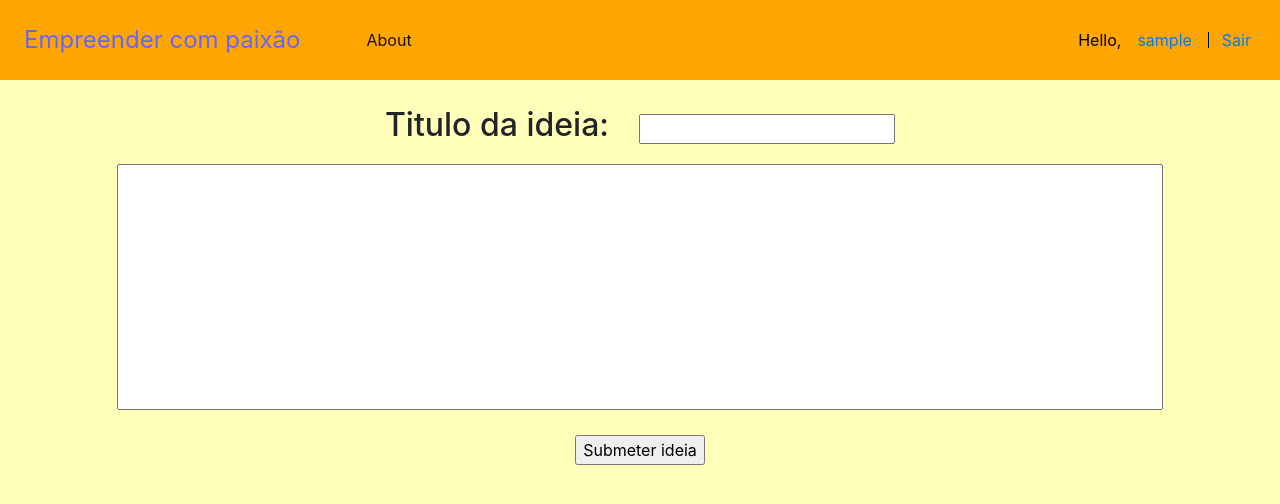
After one commit to EmpreendedoresThinkTank/Empreeder-com-paixao, a Flask app: page /ideas/new in a window 1280 px wide. The commit adds this page. Shown: the top 504 px of the page. Run offline with Flask 2, Linux system fonts and the light colour scheme; the visitor is signed in with stand-in values (Sample User, id 1); parts of the project's set-up code (start-up, migrations or seed data) failed here and were passed over; some libraries are stand-ins or nearby versions.

Commit message:
Added page to create ideas(it is not integrated with database)

```diff
--- a/app.py
+++ b/app.py
@@ -60,18 +60,18 @@ def login_page():
         user_info = result.first()
 
         if user_info is None:
-            return 'Failed', 400
+            return render_template('login.html', error=True)
 
         password_hash = user_info[result.keys().index('password_hash')]
 
         if hashlib.md5(password.encode()).hexdigest() != password_hash:
-            return 'Failed', 400
+            return render_template('login.html', error=True)
 
         session['user'] = username
 
         return redirect(session.get('login_return_url') or url_for('home_page'))
 
-    return render_template('login.html')
+    return render_template('login.html', error=False)
 
 @app.route('/session_action/logout', methods=['POST'])
 def do_logout():
@@ -88,7 +88,24 @@ def ideas_page():
 
     return render_template('ideas.html', ideas=SAMPLE_IDEAS)
 
-@app.route('/idea/<int:idea_id>')
+@app.route('/ideas/new', methods=['GET', 'POST'])
+def create_idea_page():
+
+    if request.method == 'POST':
+
+        SAMPLE_IDEAS.append((SAMPLE_IDEAS[-1][0] + 1, session.get('user'),
+                             request.form['idea-title'], request.form['idea-content']))
+
+        return redirect(url_for('ideas_page'))
+
+    user = session.get('user')
+    if user is None:
+        session['login_return_url'] = url_for('create_idea_page')
+        return redirect(url_for('login_page'))
+
+    return render_template('create_idea.html')
+
+@app.route('/ideas/<int:idea_id>')
 def single_idea_page(idea_id):
 
     for idea in SAMPLE_IDEAS:
--- /dev/null
+++ b/templates/create_idea.html
@@ -0,0 +1,29 @@
+
+{% extends "fullwindowbase.html" %}
+
+{% block window_content %}
+
+    <form method='post'>
+        <div class="container-fluid" style="margin-top: 2%;">
+            <div class="row justify-content-center align-items-center" style="margin-bottom: 1%">
+                <div class="col-md-0">
+                    <h2 style="margin-right: 30px;">Titulo da ideia:</h2>
+                </div>
+                <div class="col-md-0">
+                    <input type="text" name="idea-title" required>
+                </div>
+            </div>
+            <div class="row justify-content-center align-items-center" style="margin-bottom: 2%">
+                <div class="col-md column-centered">
+                    <textarea name="idea-content" rows="10" cols="100" style="resize: none;" required></textarea>
+                </div>
+            </div>
+            <div class="row justify-content-center align-items-center">
+                <div class="col-md column-centered">
+                    <input type="submit" value="Submeter ideia">
+                </div>
+            </div>
+        </div>
+    </form>
+
+{% endblock %}
```
Also changed, not shown: templates/ideas.html (+21 -1 lines), templates/login.html (+7 -0 lines).
